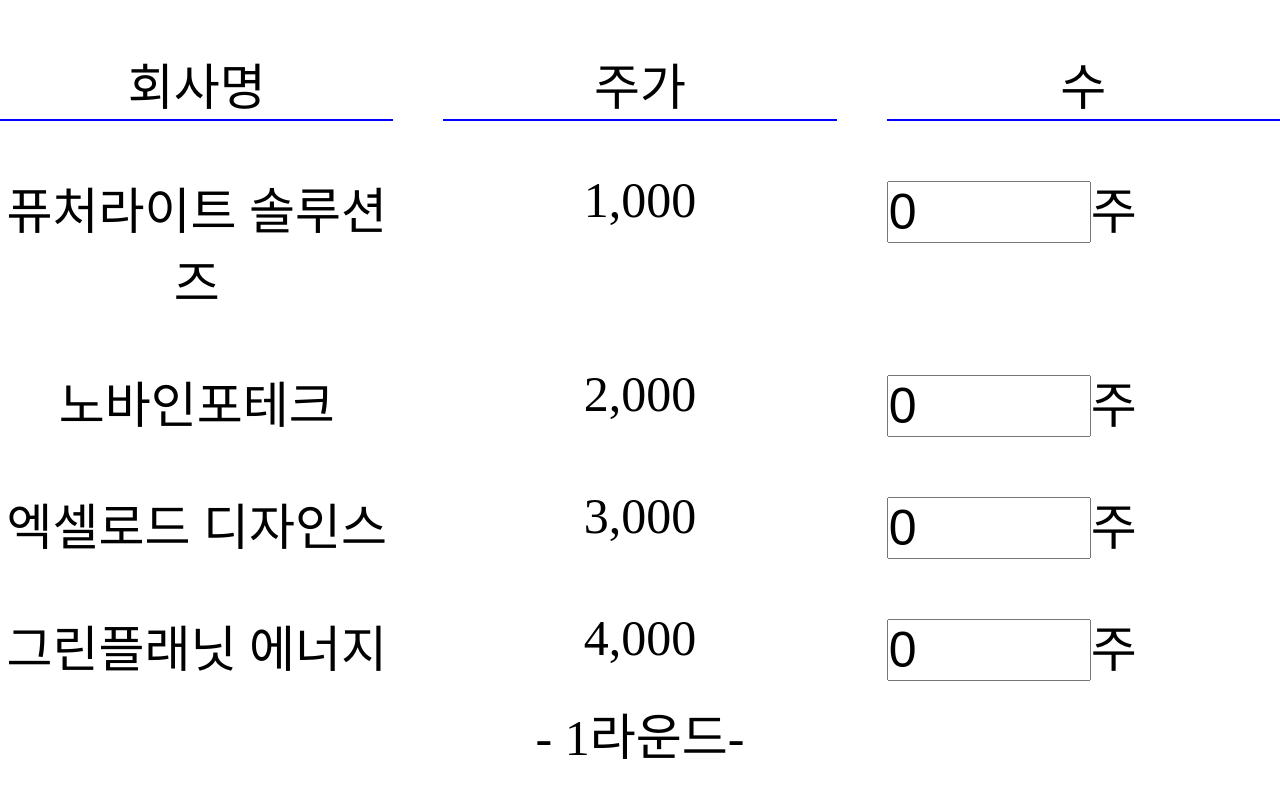
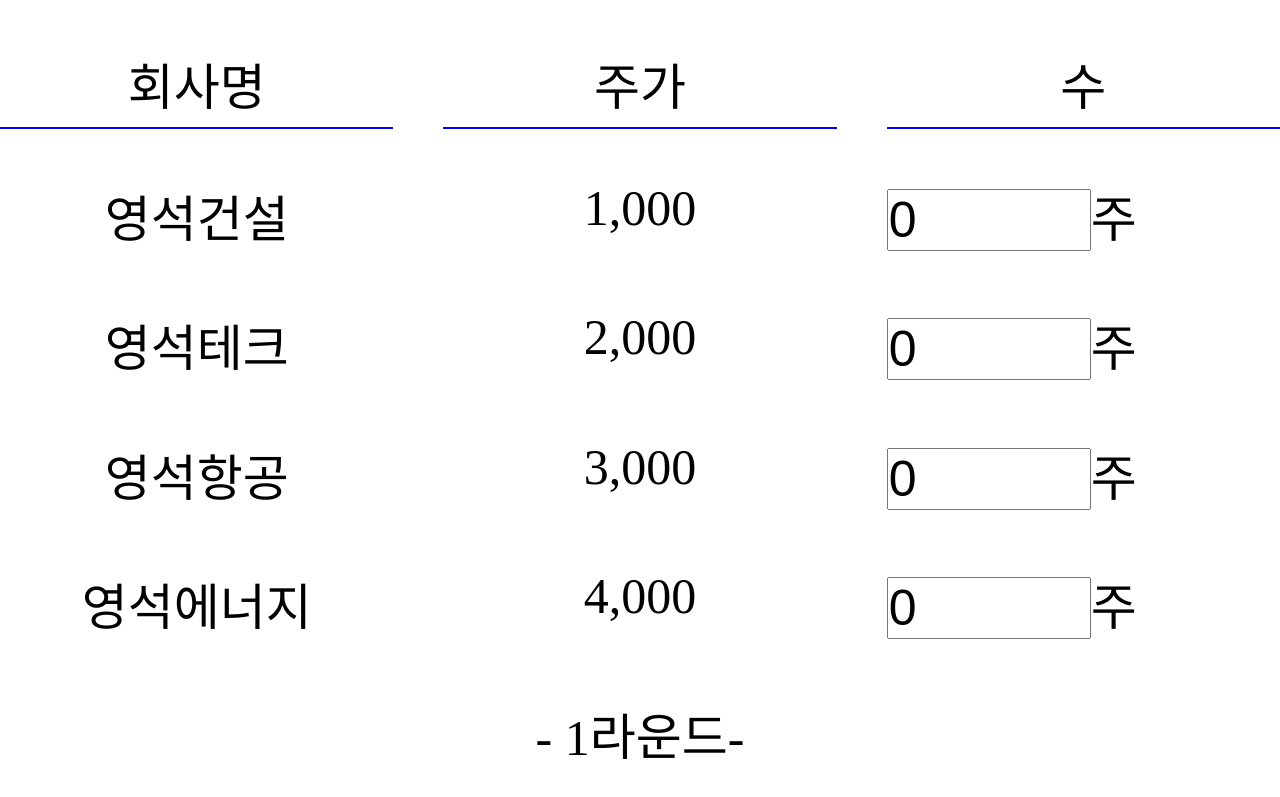
Before and after one commit to hanjasuhaeng/stock_simulator_for_club_presentation, a plain HTML site: page index.html in a window 1280 px wide. Shown: the part 503-1300 px from the top of the page. Drawn offline with Linux system fonts and the light colour scheme.

Commit message:
회사 이름 길이로 발생한 오류 수정

```diff
--- a/index.html
+++ b/index.html
@@ -27,16 +27,16 @@
         <p class="th">회사명</p>
         <p class="th">주가</p>
         <p class="th">수</p>
-        <p>퓨처라이트 솔루션즈</p>
+        <p>영석건설</p>
         <p class="stock-value"></p>
         <label><input type="number" class="stock-input" min="0">주</label>
-        <p>노바인포테크</p>
+        <p>영석테크</p>
         <p class="stock-value"></p>
         <label><input type="number" class="stock-input" min="0">주</label>
-        <p>엑셀로드 디자인스</p>
+        <p>영석항공</p>
         <p class="stock-value"></p>
         <label><input type="number" class="stock-input" min="0">주</label>
-        <p>그린플래닛 에너지</p>
+        <p>영석에너지</p>
         <p class="stock-value"></p>
         <label><input type="number" class="stock-input" min="0">주</label>
     </div>
@@ -44,16 +44,16 @@
         <p class="th">회사명</p>
         <p class="th">오를 확률</p>
         <p class="th">내릴 확률</p>
-        <p>퓨처라이트 솔루션즈</p>
+        <p>영석건설</p>
         <p class="stock-success"></p>
         <p class="stock-fail"></p>
-        <p>노바인포테크</p>
+        <p>영석테크</p>
         <p class="stock-success"></p>
         <p class="stock-fail"></p>
-        <p>엑셀로드 디자인스</p>
+        <p>영석항공</p>
         <p class="stock-success"></p>
         <p class="stock-fail"></p>
-        <p>그린플래닛 에너지</p>
+        <p>영석에너지</p>
         <p class="stock-success"></p>
         <p class="stock-fail"></p>
     </div>
```
